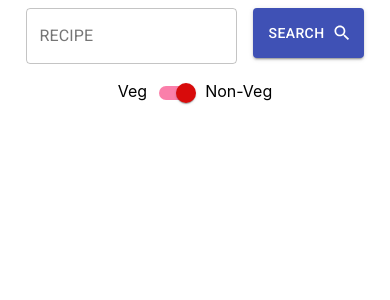
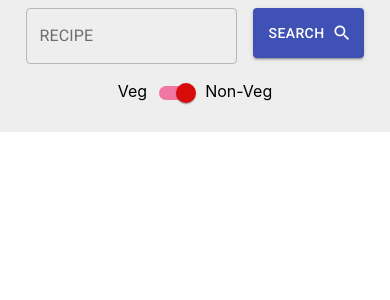
Before and after one commit to Hvinder/yet-another-recipe-app, a React (Create React App) app: page / in a window 390 px wide. Shown: the top 300 px of the page. Built offline with nearby package versions, Linux system fonts and the light colour scheme.

Commit message:
Made responsive, sorta

```diff
--- a/src/App.css
+++ b/src/App.css
@@ -1,7 +1,11 @@
 .App {
   text-align: center;
   overflow-x: hidden;
-  /* margin: 25px; */
+  display: flex;
+  flex-direction: column;
+  align-items: center;
+  justify-content: center;
+  background: #eee;
 }
 
 .App-logo {
--- a/src/components/recipe-item.js
+++ b/src/components/recipe-item.js
@@ -17,7 +17,7 @@ import { VictoryPie, VictoryContainer } from "victory";
 
 const useStyles = makeStyles((theme) => ({
   root: {
-    width: "100%",
+    width: window.innerWidth > 768 ? "60%" : "100%",
     display: "flex",
     flexDirection: "column",
     alignItems: "center",
@@ -30,6 +30,7 @@ const useStyles = makeStyles((theme) => ({
   image: {
     filter: "brightness(0.5)",
     width: "100%",
+    maxHeight: "400px",
   },
   title: {
     fontSize: "24px",
@@ -62,6 +63,24 @@ const RecipeItem = (props) => {
     history.push("/");
     return null;
   }
+
+  const nutritionalChart = state && state.nutrition && (
+    <VictoryPie
+      animate={{
+        duration: 2000,
+      }}
+      colorScale={["#9f8bcc", "rgb(199 98 98)", "#7ac781", "#c3b84e"]}
+      categories={{ x: Object.keys(state.nutrition.caloricBreakdown) }}
+      data={Object.keys(state.nutrition.caloricBreakdown).map((el) => {
+        return {
+          x: el.replace("percent", "% "),
+          y: state.nutrition.caloricBreakdown[el],
+        };
+      })}
+      height={300}
+      containerComponent={<VictoryContainer responsive={false} />}
+    />
+  );
 
   const ingredientsInfo = (
     <Accordion style={{ width: "90%" }}>
@@ -139,6 +158,7 @@ const RecipeItem = (props) => {
           alignItems: "center",
         }}
       >
+        {nutritionalChart}
         {state && state.extendedIngredients ? (
           <Typography
             style={{
@@ -206,23 +226,6 @@ const RecipeItem = (props) => {
       {ingredientsInfo}
       {nutritionalInfo}
       {recipeSteps}
-      {state && state.nutrition && (
-        <VictoryPie
-          animate={{
-            duration: 2000,
-          }}
-          colorScale={["#9f8bcc", "rgb(199 98 98)", "#7ac781", "#c3b84e"]}
-          categories={{ x: Object.keys(state.nutrition.caloricBreakdown) }}
-          data={Object.keys(state.nutrition.caloricBreakdown).map((el) => {
-            return {
-              x: el.replace("percent", "% "),
-              y: state.nutrition.caloricBreakdown[el],
-            };
-          })}
-          height={300}
-          containerComponent={<VictoryContainer responsive={false} />}
-        />
-      )}
     </div>
   );
 };
```
